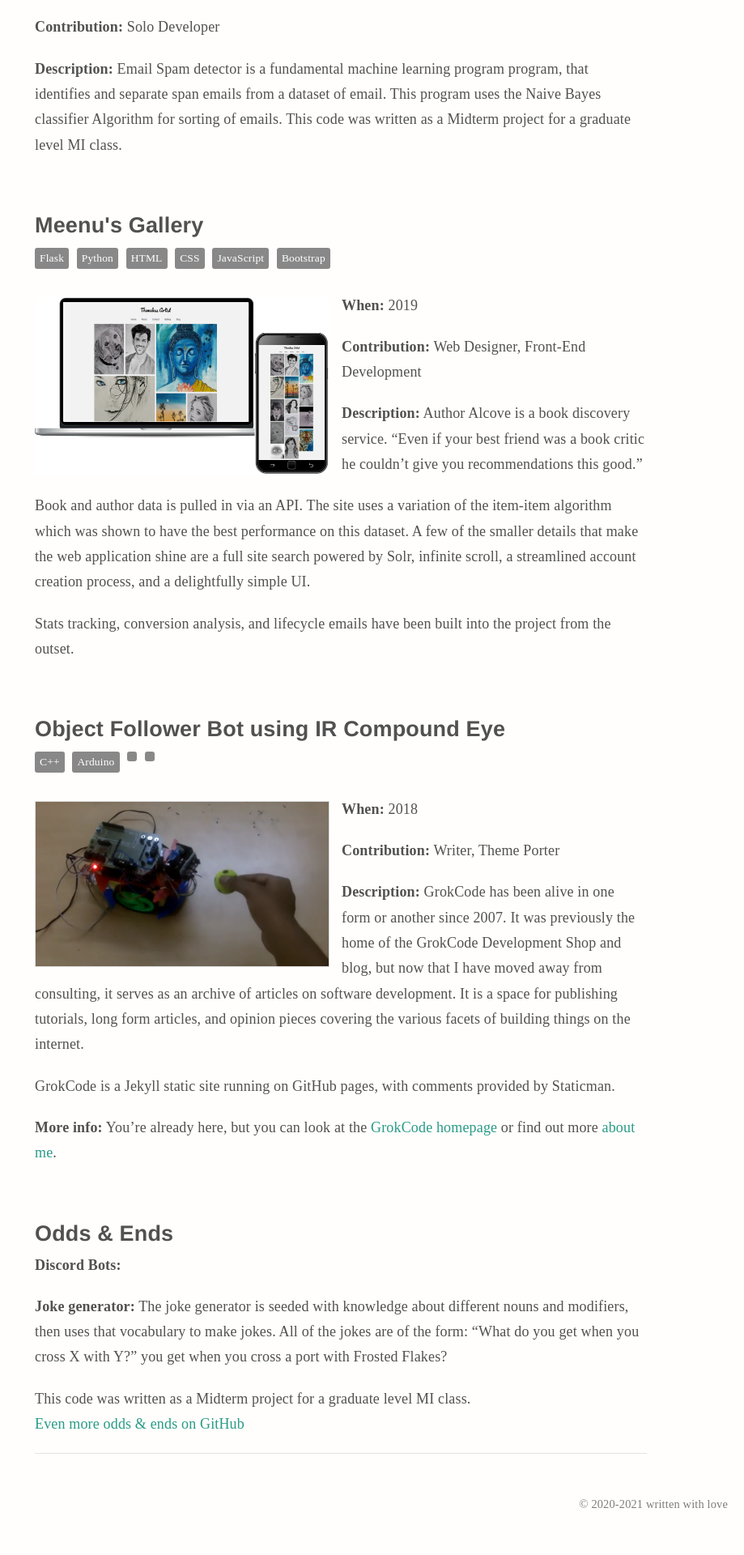
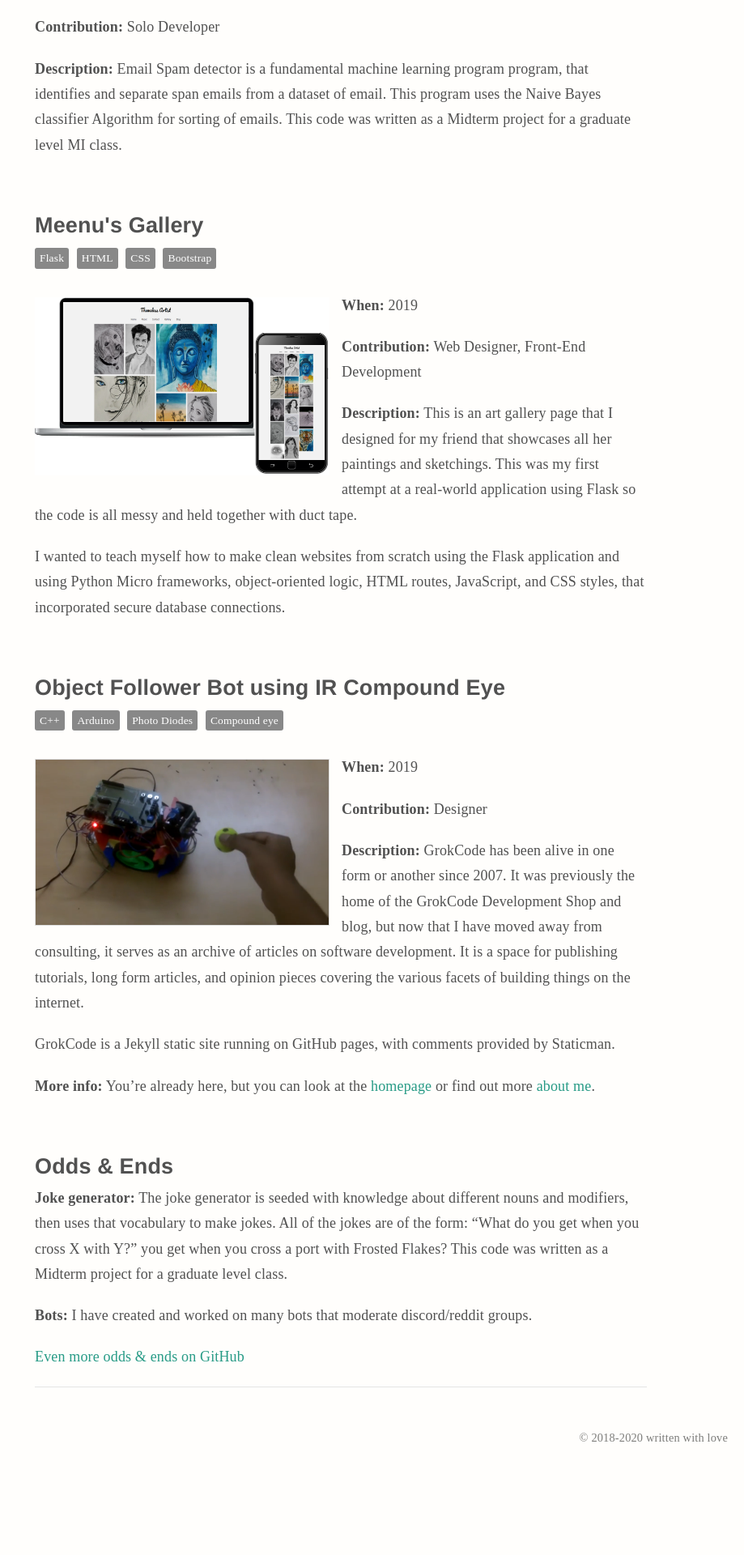
Before and after one commit to LeeladharRao/Portfolio_V1, a Flask app: page /portfolio in a window 1280 px wide. Shown: the part 861-2781 px from the top of the page at 81% size, without its empty margins (361-1280 px from the left). After the commit the page ends 2641 px from the top, so only its background shows below. Run offline with Flask 2, Linux system fonts and the light colour scheme; some web fonts are replaced.

Commit message:
Committing changes in pages

```diff
--- a/templates/base.html
+++ b/templates/base.html
@@ -46,9 +46,8 @@
                 <div class="flare-follow">
                     <a href="https://www.facebook.com" target="_blank"><img src="static/images/img-facebook.png"></a>
                     <a href="http://www.twitter.com" target="_blank"><img src="static/images/img-twitter.png"></a>
-                    <a href="https://www.github.com" target="_blank"><img src="static/images/img-github.png"></a>
+                    <a href="https://www.github.com/LeeladharRao" target="_blank"><img src="static/images/img-github.png"></a>
                     <a href="#" target="_blank"><img src="static/images/img-gmail.png"></a>
-
                 </div>
             </div>
 
@@ -60,7 +59,7 @@
         <footer id="footer" class="site-footer">
             <div class="secondary clearfix">
                 <div class="right">
-                    <p>&copy; 2020-2021 written with love</p>
+                    <p>&copy; 2018-2020 written with love</p>
                 </div>
             </div>
         </footer>
--- a/templates/home.html
+++ b/templates/home.html
@@ -13,7 +13,7 @@
 					<p> Hi, I&rsquo;m Leeladhar, a software engineer who loves to fiddle with software.
 						You can read more <a href="{{ url_for('about') }}">about me</a>, have a look at a few <a
 							href="{{ url_for('about') }}">things I&rsquo;ve built</a>, you can also scroll down for recent articles,
-						or browse my <a href="archives.html">Blog</a>.
+						or browse my <a href="{{ url_for('blog') }}">Blog</a>.
 						<br><br> If you too love programming or just want to talk about nerdy things, hit me up on my socials.
 					</p>
 				</div>
--- a/templates/portfolio.html
+++ b/templates/portfolio.html
@@ -52,40 +52,35 @@
 
 				<ul class="skillList">
 					<li>Flask</li>
-					<li>Python</li>
 					<li>HTML</li>
 					<li>CSS</li>
-					<li>JavaScript</li>
 					<li>Bootstrap</li>
 				</ul>
 				<div><img src="/static/images/mep1.png" alt="MeenusGallery" class="left img-noborder">
 					<p><strong>When:</strong> 2019</p>
 					<p><strong>Contribution:</strong> Web Designer, Front-End Development</p>
-					<p><strong>Description:</strong> Author Alcove is a book discovery service. &ldquo;Even if your best friend
-						was a book critic he couldn&rsquo;t give you recommendations this good.&rdquo;</p>
-					<p>Book and author data is pulled in via an API. The site uses a variation of the item-item algorithm which
-						was shown to have the best performance on this dataset. A few of the smaller details that make the web
-						application shine are a full site search powered by Solr, infinite scroll, a streamlined account creation
-						process, and a delightfully simple UI.</p>
-
-					<p>Stats tracking, conversion analysis, and lifecycle emails have been built into the project from the outset.
-					</p>
-
+					<p><strong>Description:</strong> This is an art gallery page that I designed for my friend that showcases all
+						her paintings and sketchings.
+						This was my first attempt at a real-world application using Flask so the code is all messy and held
+						together with duct tape.</p>
+					<p>I wanted to teach myself how to make clean websites from scratch using the Flask application and using
+						Python Micro frameworks, object-oriented logic, HTML routes, JavaScript, and CSS styles, that incorporated
+						secure database connections.</p>
 
 					<h2 id="objectfollowerbot">Object Follower Bot using IR Compound Eye</h2>
 
 					<ul class="skillList">
 						<li>C++</li>
 						<li>Arduino</li>
-						<li></li>
-						<li></li>
+						<li>Photo Diodes</li>
+						<li>Compound eye</li>
 					</ul>
 
 					<div><img src="/static/images/of1.png" alt="ObjectFollowerBot" width="362" height="211" class="left"></div>
 
-					<p><strong>When:</strong> 2018</p>
+					<p><strong>When:</strong> 2019</p>
 
-					<p><strong>Contribution:</strong> Writer, Theme Porter</p>
+					<p><strong>Contribution:</strong> Designer</p>
 
 					<p><strong>Description:</strong> GrokCode has been alive in one form or another since 2007. It was previously
 						the home of the GrokCode Development Shop and blog, but now that I have moved away from consulting, it
@@ -95,20 +90,19 @@
 					<p>GrokCode is a Jekyll static site running on GitHub pages, with comments provided by Staticman.</p>
 
 					<p><strong>More info:</strong> You&rsquo;re already here, but you can look at the <a
-							href="grokcode.html">GrokCode homepage</a> or find out more <a href="about.html">about me</a>.</p>
+							href="{{ url_for('home') }}">homepage</a> or find out more <a href="{{ url_for('about') }}">about me</a>.</p>
 
 
 					<h2 id="odds-n-ends">Odds &amp; Ends</h2>
 
-					<p><strong>Discord Bots:</strong> </p>
+					<p><strong>Joke generator:</strong> The joke generator is seeded with knowledge about different nouns and
+						modifiers, then uses that vocabulary to make jokes. All of the jokes are of the form: &ldquo;What do you get
+						when you
+						cross X with Y?&rdquo;
+						you get when you cross a port with Frosted Flakes?
+						This code was written as a Midterm project for a graduate level class. </p>
 
-					<p><strong>Joke generator:</strong> The joke generator is seeded with knowledge about different nouns and
-						modifiers,
-						then uses that vocabulary to make jokes. All of the jokes are of the form: &ldquo;What do you get when you
-						cross X with Y?&rdquo;
-						you get when you cross a port with Frosted Flakes?</p>
-
-					This code was written as a Midterm project for a graduate level MI class.
+					<p><strong>Bots:</strong> I have created and worked on many bots that moderate discord/reddit groups. </p>
 
 					<p><a href="https://github.com/LeeladharRao">Even more odds &amp; ends on GitHub</a></p>
 
```
Also changed, not shown: templates/about.html (+17 -16 lines).
